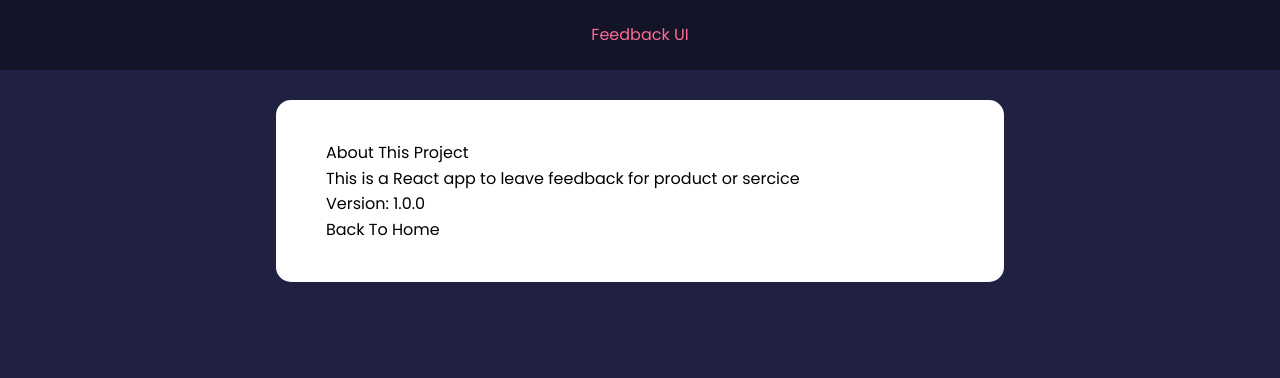
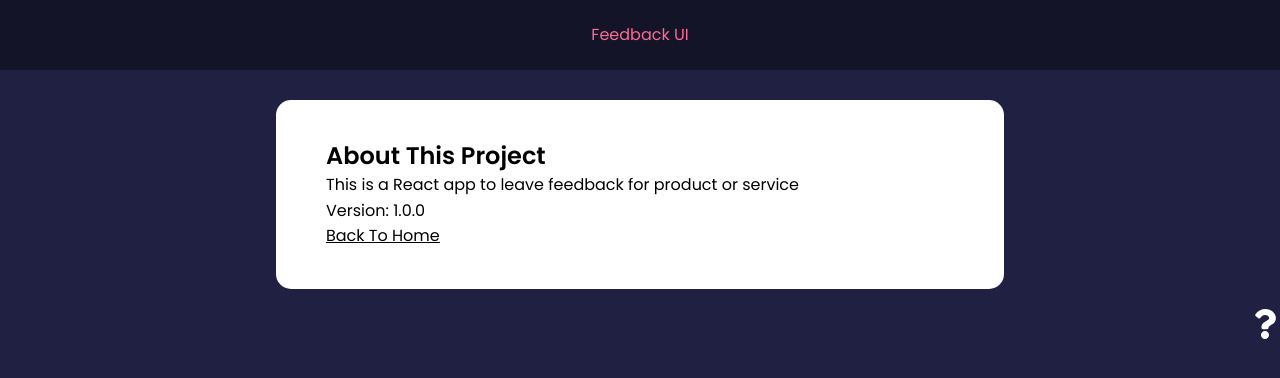
Before and after one commit to Radexman/feedback-app, a React (Create React App) app: page /about in a window 1280 px wide. Shown: the top 378 px of the page. Built offline with nearby package versions, Linux system fonts and the light colour scheme.

Commit message:
Custom Links

```diff
--- a/src/App.js
+++ b/src/App.js
@@ -7,7 +7,7 @@ import FeedbackData from "./data/FeedbackData";
 import FeedbackStats from "./components/FeedbackStats";
 import FeedbackForm from "./components/FeedbackForm";
 import AboutPage from "./pages/AboutPage";
-import AboutIcinLink from "./components/AboutIconLink";
+import AboutIconLink from "./components/AboutIconLink";
 
 export default function App() {
   const [feedback, setFeedback] = useState(FeedbackData);
@@ -46,6 +46,7 @@ export default function App() {
           <Route path="/about" element={<AboutPage />} />
         </Routes>
       </div>
+      <AboutIconLink />
     </Router>
   );
 }
--- a/src/components/AboutIconLink.jsx
+++ b/src/components/AboutIconLink.jsx
@@ -1,9 +1,12 @@
+import { Link } from "react-router-dom";
 import { FaQuestion } from "react-icons/fa";
 
-export default function AboutIcinLink() {
+export default function AboutIconLink() {
   return (
     <div className="about-link">
-      <FaQuestion size={45} color="white" />
+      <Link to="/about">
+        <FaQuestion size={30} />
+      </Link>
     </div>
   );
 }
--- a/src/pages/AboutPage.jsx
+++ b/src/pages/AboutPage.jsx
@@ -1,14 +1,15 @@
+import { Link } from "react-router-dom";
 import Card from "../components/shared/Card";
 
 export default function AboutPage() {
   return (
     <Card>
-      <h1 className="about">About This Project</h1>
-      <p>This is a React app to leave feedback for product or sercice</p>
+      <h1 className="text-2xl font-semibold">About This Project</h1>
+      <p>This is a React app to leave feedback for product or service</p>
       <p>Version: 1.0.0 </p>
 
-      <p>
-        <a href="/">Back To Home</a>
+      <p className="underline hover:text-blue-700">
+        <Link to="/">Back To Home</Link>
       </p>
     </Card>
   );
```
